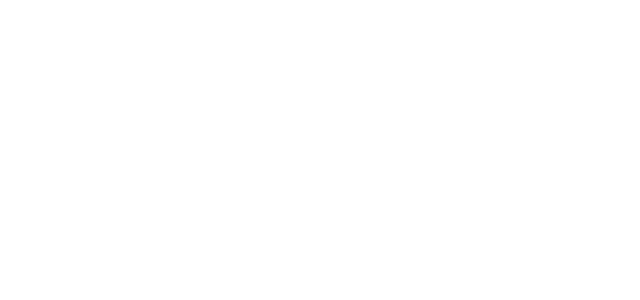
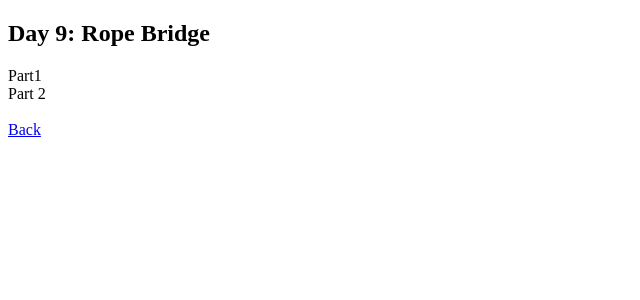
Before and after one commit to nyahehnagi/adventofcode2022, a React app: page /ropebridge in a window 1280 px wide. Before the commit this address had no page. Shown: the top 300 px of the page, without its empty margins (0-640 px from the left). Built offline with nearby package versions, Linux system fonts and the light colour scheme.

Commit message:
away for a few days... so just setting my day 9 up

```diff
--- a/src/components/App/App.tsx
+++ b/src/components/App/App.tsx
@@ -8,6 +8,7 @@
 import ReceiverRoute from "../../routes/ReceiverRoute";
 import FileSystemRoute from "../../routes/FileSystemRoute";
 import TreetopsRoute from "../../routes/TreetopsRoute";
+import RopeBridgeRoute from "../../routes/RopeBridgeRoute";
 import Home from "../Home/Home";
 
 const App = ():ReactElement => {
@@ -23,6 +24,7 @@
         <Route path="receiver" element={ <ReceiverRoute/> } />
         <Route path="filesystem" element={ <FileSystemRoute/> } />
         <Route path="treetops" element={ <TreetopsRoute/> } />
+        <Route path="ropebridge" element={ <RopeBridgeRoute/> } />
       </Routes>
     </div>
 
--- a/src/components/FileSystem/FileSystem.tsx
+++ b/src/components/FileSystem/FileSystem.tsx
@@ -126,10 +126,7 @@
         is less than or equal to 100000: {getFileSizesLessThan(100000)}
       </div>
       <div>
-        What is the total size of the directory:{" "}
-        {getSmallestDirectoryGreaterThan(
-          30000000 - (70000000 - getMaxSizedDirectory())
-        )}
+        What is the total size of the directory:{getSmallestDirectoryGreaterThan(30000000 - (70000000 - getMaxSizedDirectory()))}
       </div>
       <br></br>
       <Link to="/">Back</Link>
--- a/src/components/Home/Home.tsx
+++ b/src/components/Home/Home.tsx
@@ -27,6 +27,9 @@
           <li>
             <Link to="treetops">Day 8: Treetop Tree House</Link>
           </li>
+          <li>
+            <Link to="ropebridge">Day 9: Rope Bridge</Link>
+          </li>
         </ul>
       </nav>
     </div>
--- /dev/null
+++ b/src/components/RopeBridge/RopeBridge.tsx
@@ -0,0 +1,31 @@
+import React, { ReactElement } from "react";
+import { Link } from "react-router-dom";
+
+const RopeBridge = ({ data }: IData): ReactElement => {
+
+  return (
+    <div>
+      <h2>Day 9: Rope Bridge</h2>
+      <div>
+        <>
+        {console.time('Part1')}
+        Part1
+        {console.timeEnd('Part1')}
+        </>
+      </div>
+      <div>
+        <>
+        Part 2
+        </>
+      </div>
+      <br></br>
+      <Link to="/">Back</Link>
+    </div>
+  );
+};
+
+interface IData {
+  data: string;
+}
+
+export default RopeBridge;
--- a/src/components/Treetops/Treetops.tsx
+++ b/src/components/Treetops/Treetops.tsx
@@ -45,14 +45,12 @@
       });
       treeMatrix.push(row);
     });
-    console.log("New Tree Matri", treeMatrix);
   };
 
   setUpTreeData();
 
   const getVisibleTreesFromTree = (array: Tree[]): number[] => {
     let visibleTreeArray: number[] = [];
-    console.log(array);
     // look at each tree in the array
     for (let i = 0; i < array.length; i++) {
       // look at trees to the right of the current tree
@@ -171,18 +169,27 @@
     }
     // remove duplicate trees
     return new Set(visibleTrees).size;
+
   };
 
   return (
     <div>
       <h2>Day 8: Treetop Tree House</h2>
       <div>
+        <>
+        {console.time('Scenic Score')}
         Trees that are visible from outside the grid:
         {calculateVisibleTrees(treeMatrix)}
+        {console.timeEnd('Scenic Score')}
+        </>
       </div>
       <div>
+        <>
         Highest scenic score possible for any tree:
+        {console.time('Visible trees')}
         {calculateHighestScenicScore(treeMatrix)}
+        {console.timeEnd('Visible trees')}
+        </>
       </div>
       <br></br>
       <Link to="/">Back</Link>
--- /dev/null
+++ b/src/routes/RopeBridgeRoute.tsx
@@ -0,0 +1,13 @@
+import React, { ReactElement } from "react";
+import RopeBridge from "../components/RopeBridge/RopeBridge";
+import data from "/data/day9.txt";
+
+const RopeBridgeRoute = (): ReactElement => {
+  return (
+    <>
+      <RopeBridge data={data} />
+    </>
+  );
+};
+
+export default RopeBridgeRoute;
```
Also changed, not shown: data/day9.txt (added), data/day9test.txt (added).
